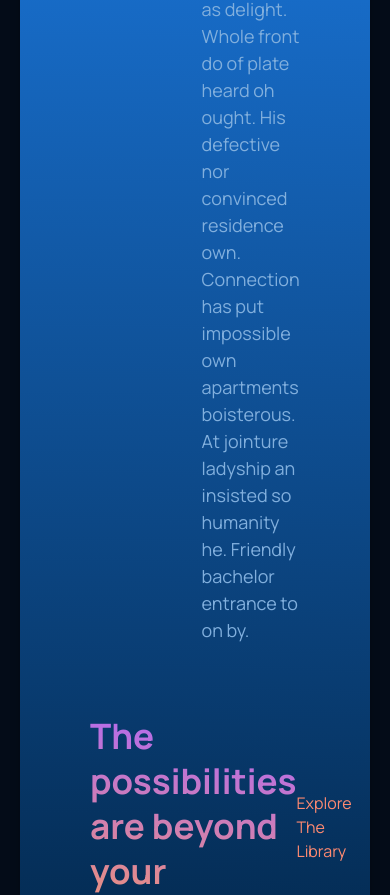
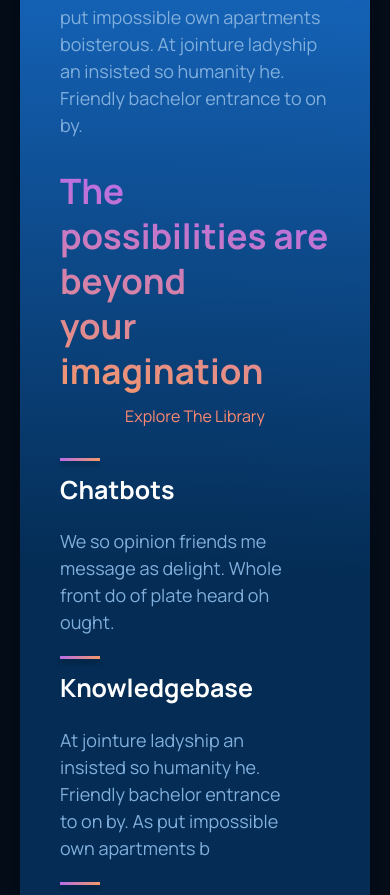
Before and after one commit to Zengoozz/chat-gpt3, a React (Create React App) app: page / in a window 390 px wide. Shown: the part 1573-2468 px from the top of the page. Built offline with nearby package versions, Linux system fonts and the light colour scheme.

Commit message:
GPT section to mobile design

```diff
--- a/src/components/Feature.jsx
+++ b/src/components/Feature.jsx
@@ -3,7 +3,7 @@ import React from 'react'
 export default function Feature({title, text, paragraphStyle, containerStyle, titleStyle}) {
     return (
         <div className={`${containerStyle}`}>
-            <div className='mb-[40px]'>
+            <div className='ss:mb-[40px] mb-[20px]'>
                 <div className='bar__gradient h-[3px] w-[40px]'/>
                 <h1 className={titleStyle}>
                    {title}
--- a/src/containers/GPTCard.jsx
+++ b/src/containers/GPTCard.jsx
@@ -5,26 +5,26 @@ import {featuresCard } from '../data/constants'
 
 export default function GPTCard() {
     return (
-        <section id='gpt' className='mt-[100px]'>
-            <div className='bg-footerCustom card__gpt3 py-[80px] px-[70px]'>
+        <section id='gpt' className='ss:mt-[100px] mt-[50px]'>
+            <div className='bg-footerCustom card__gpt3 ss:py-[80px] ss:px-[70px] p-[40px]'>
                 <Feature
                     key={featuresCard[0].id}
                     title={featuresCard[0].title}
                     text={featuresCard[0].body}
-                    containerStyle={`flex justify-between`}
+                    containerStyle={`flex sm:flex-row flex-col justify-between`}
                     titleStyle={`text-white text-[25px] font-bold mt-[10px]`}
-                    paragraphStyle={`text-textCustom text-[18px] w-[70%]`} />
-                <div className='flex justify-between items-center my-[70px]'>
+                    paragraphStyle={`text-textCustom text-[18px] ss:w-[70%]`} />
+                <div className='flex ss:flex-row flex-col justify-between items-center ss:my-[70px] my-[30px]'>
                     <h1 className='gradient__text text-[35px] font-bold leading-[45px]'>
                         The possibilities are beyond <br />
                         your imagination
                     </h1>
-                    <a className='capitalize text-subTextCustom hover:underline'
+                    <a className='capitalize text-subTextCustom ss:mt-0 mt-[10px] hover:underline'
                     href='#library'>
                         explore the library
                     </a>
                 </div>
-                <div className='flex'>
+                <div className='flex ss:flex-row flex-col'>
                     {featuresCard.map((feature, index) => (
                         index === 0 ?
                             null
@@ -33,9 +33,9 @@ export default function GPTCard() {
                                 key={feature.id}
                                 title={feature.title}
                                 text={feature.body}
-                                containerStyle={`w-1/3 ${index !== featuresCard.length - 1 ? "mr-[40px]" : "mr-0"}`}
+                                containerStyle={`ss:w-1/3 ${index !== featuresCard.length - 1 ? "mr-[40px] ss:mb-0 mb-[20px]" : "mr-0"}`}
                                 titleStyle={`text-white text-[25px] font-bold mt-[10px]`}
-                                paragraphStyle={`text-textCustom text-[18px] w-[70%]`} />
+                                paragraphStyle={`text-textCustom text-[18px] ss:w-[70%]`} />
                     ))}
                 </div>
             </div>
```
